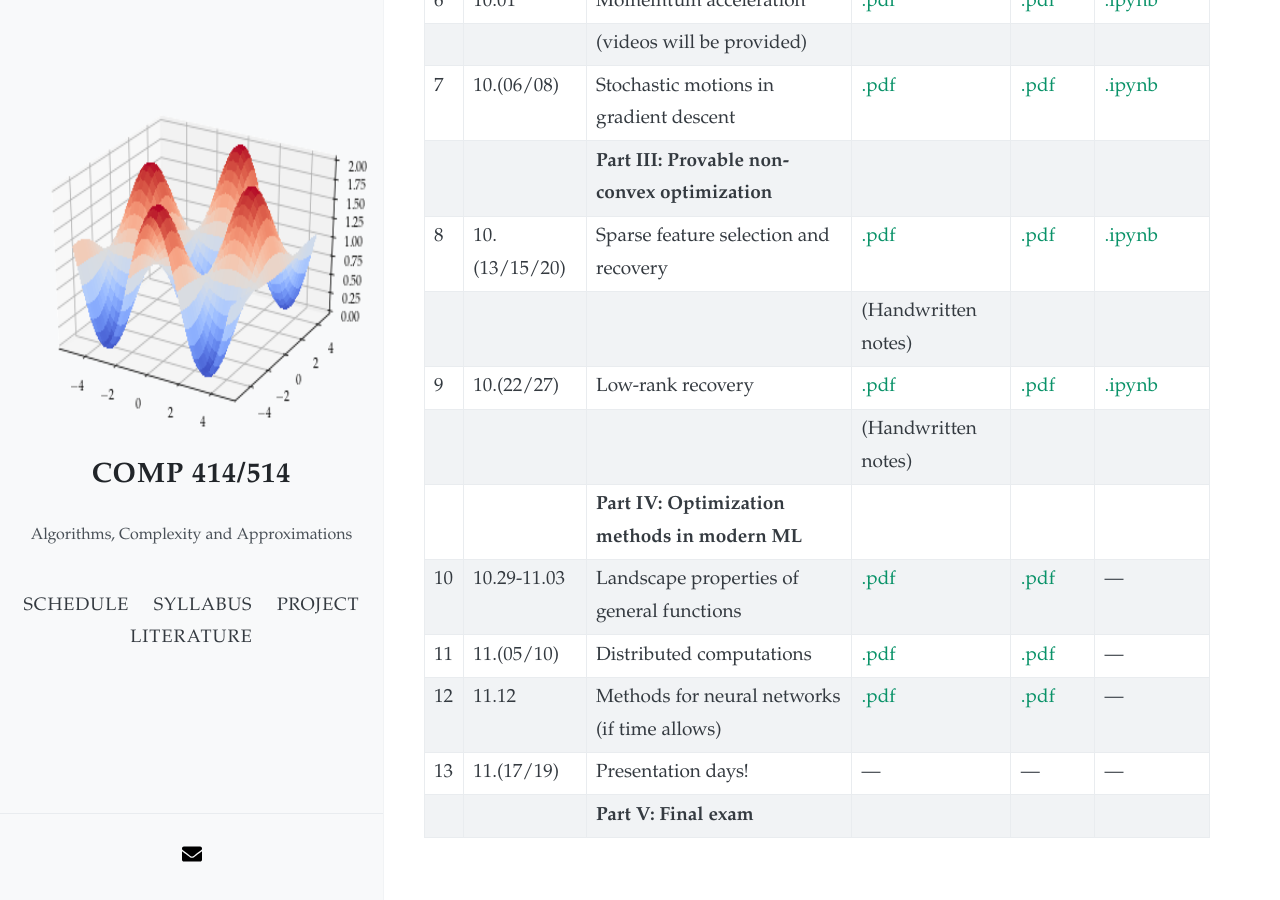
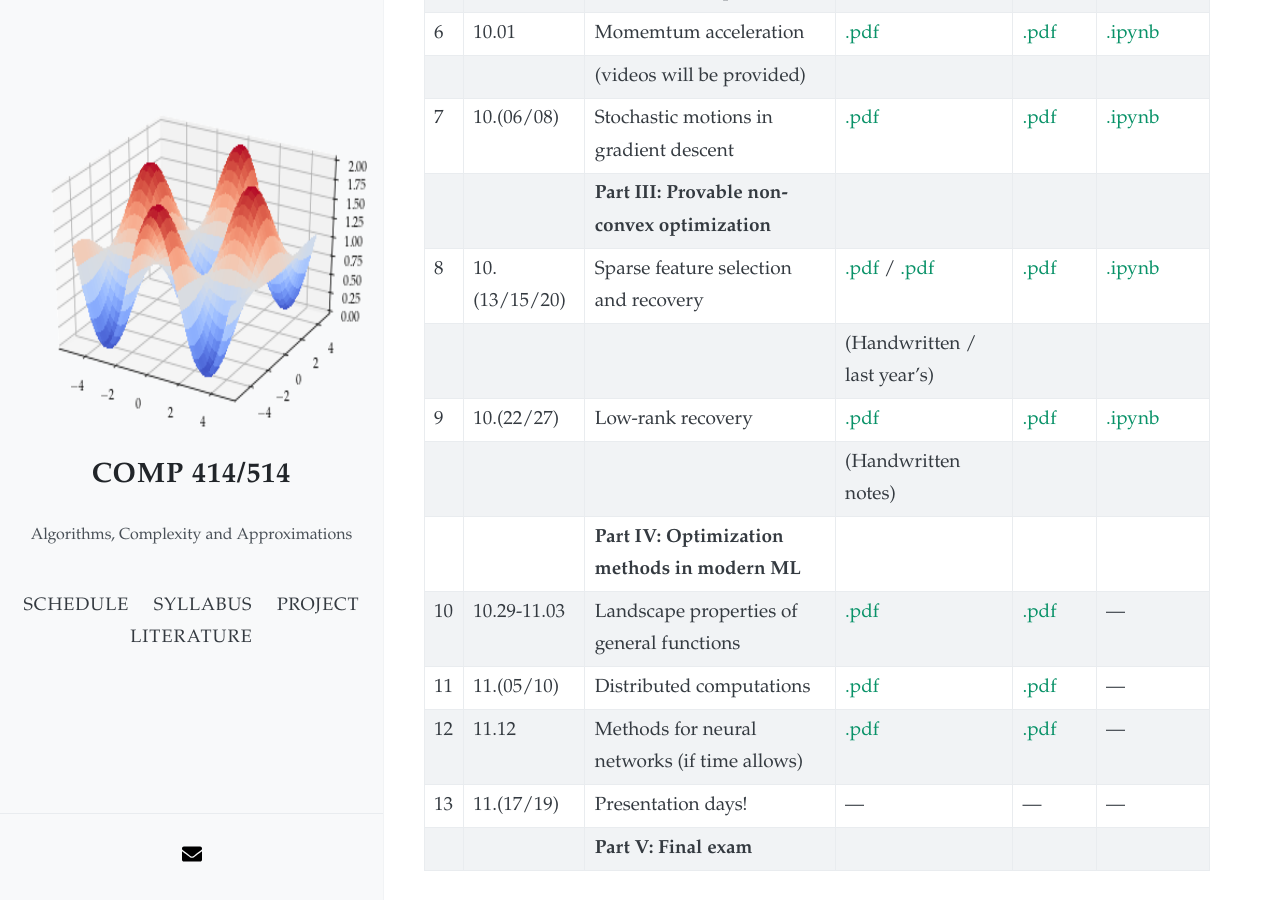
Before and after one commit to akyrillidis/comp414-514, a Jekyll site: the page built from schedule.md, in a window 1280 px wide and 900 px high, scrolled down 680 px. Built offline with Jekyll 4.4.1, drawn with Linux system fonts in a browser that asks for light colours; nearby versions of some CDN libraries.

Commit message:
Update schedule.md

```diff
--- a/schedule.md
+++ b/schedule.md
@@ -20,8 +20,8 @@
 | | | (videos will be provided) |  | |  |
 | 7 | 10.(06/08) | Stochastic motions in gradient descent | [.pdf](/schedule/images/chapter7.pdf)  | [.pdf](/schedule/images/Lecture 7.pdf) | [.ipynb](/schedule/images/Chapter 7.ipynb) |
 | | | **Part III: Provable non-convex optimization** | | | |
-| 8 | 10.(13/15/20) | Sparse feature selection and recovery | [.pdf](/schedule/images/Lecture 8 notes.pdf) | [.pdf](/schedule/images/Lecture 8.pdf) | [.ipynb](/schedule/images/Chapter 8.ipynb) |
-|  |  | | (Handwritten notes) |  | |
+| 8 | 10.(13/15/20) | Sparse feature selection and recovery | [.pdf](/schedule/images/Lecture 8 notes.pdf) / [.pdf](/schedule/images/chapter8.pdf) | [.pdf](/schedule/images/Lecture 8.pdf) | [.ipynb](/schedule/images/Chapter 8.ipynb) |
+|  |  | | (Handwritten / last year's) |  | |
 | 9 | 10.(22/27) | Low-rank recovery | [.pdf](/schedule/images/Lecture 9 notes.pdf) | [.pdf](/schedule/images/Lecture 9.pdf) | [.ipynb](/schedule/images/Chapter 9.ipynb) |
 |  |  | | (Handwritten notes) |  | |
 | | | **Part IV: Optimization methods in modern ML** | | | |
```
